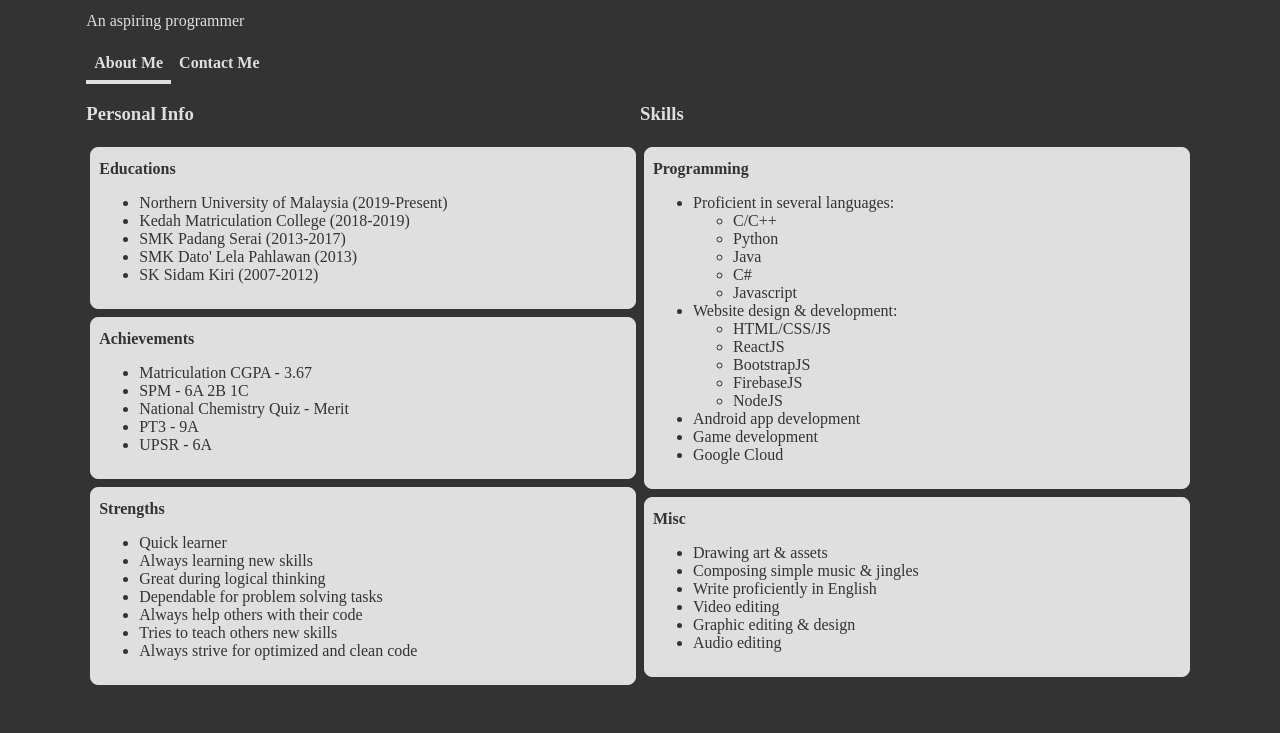
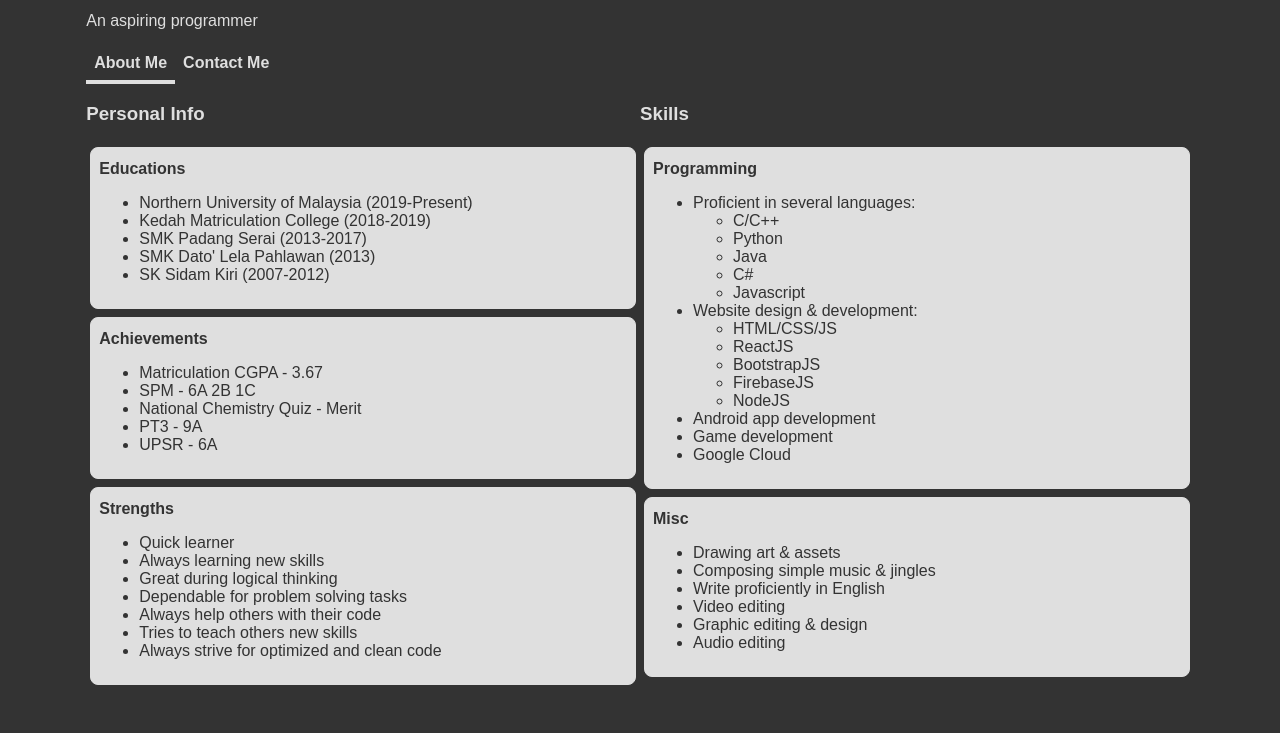
Before and after one commit to dfx81/portfolio, a plain HTML site: page index.html in a window 1280 px wide. Shown: the part 67-800 px from the top of the page. Drawn offline with Linux system fonts and the light colour scheme.

Commit message:
Updated font
font bug fixed

```diff
--- a/style.css
+++ b/style.css
@@ -4,7 +4,7 @@
   box-sizing: border-box;
   background-color: #333;
   color: #dfdfdf;
-  font-family: "Sans Serif";
+  font-family: sans-serif;
 }
 
 body {
```
